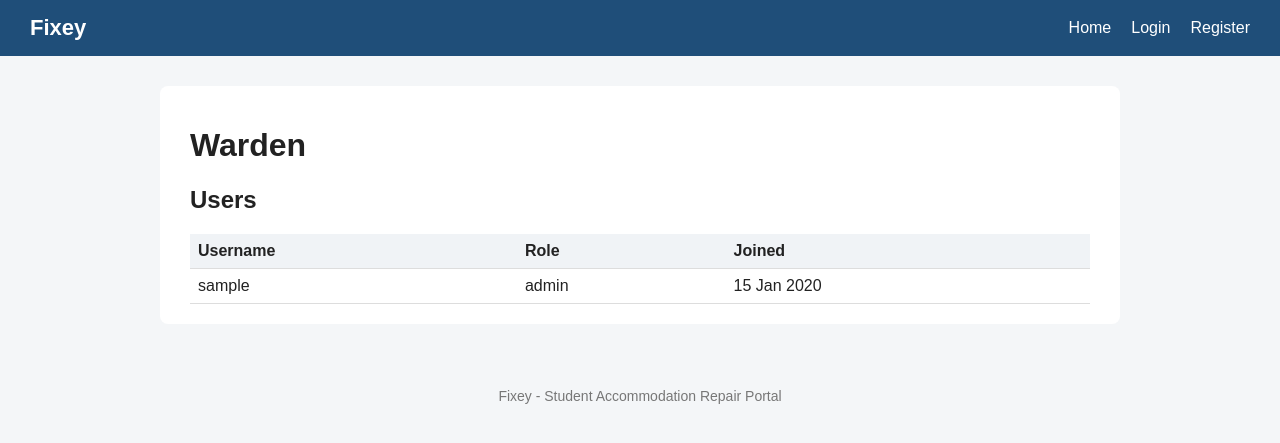
After one commit to vishak-SOC/Fixey-Student-portal, a Flask app: template app/templates/warden.html in a window 1280 px wide. The commit adds this page. Shown: the top 443 px of the page. Run offline with Flask 3, Linux system fonts and the light colour scheme; the template is opened without the code that fills it: values that come from a table or form of the project are taken from there, others are empty; tables that the repository leaves empty hold one stand-in row (values such as "Sample post").

Commit message:
added roles and 403 page

```diff
--- a/app/__init__.py
+++ b/app/__init__.py
@@ -1,4 +1,4 @@
-from flask import Flask
+from flask import Flask, render_template
 from flask_login import LoginManager
 from flask_wtf.csrf import CSRFProtect
 from .config import Config
@@ -34,4 +34,8 @@ def create_app():
     app.register_blueprint(main)
     app.register_blueprint(auth)
 
+    @app.errorhandler(403)
+    def forbidden(e):
+        return render_template("403.html"), 403
+
     return app
--- a/app/static/style.css
+++ b/app/static/style.css
@@ -117,3 +117,19 @@ footer {
 .btn:hover {
     background: #163a5a;
 }
+
+table {
+    width: 100%;
+    border-collapse: collapse;
+    margin-top: 10px;
+}
+
+th, td {
+    text-align: left;
+    padding: 8px;
+    border-bottom: 1px solid #ddd;
+}
+
+th {
+    background: #f0f3f6;
+}
--- a/app/templates/base.html
+++ b/app/templates/base.html
@@ -12,6 +12,9 @@
         <nav>
             <a href="{{ url_for('main.home') }}">Home</a>
             {% if current_user.is_authenticated %}
+            {% if current_user.role == "warden" %}
+            <a href="{{ url_for('main.warden') }}">Warden</a>
+            {% endif %}
             <span>{{ current_user.username }}</span>
             <form action="{{ url_for('auth.logout') }}" method="POST" class="logout">
                 <input type="hidden" name="csrf_token" value="{{ csrf_token() }}">
--- /dev/null
+++ b/app/templates/warden.html
@@ -0,0 +1,23 @@
+{% extends "base.html" %}
+
+{% block title %}Warden{% endblock %}
+
+{% block content %}
+<h1>Warden</h1>
+
+<h2>Users</h2>
+<table>
+    <tr>
+        <th>Username</th>
+        <th>Role</th>
+        <th>Joined</th>
+    </tr>
+    {% for user in users %}
+    <tr>
+        <td>{{ user.username }}</td>
+        <td>{{ user.role }}</td>
+        <td>{{ user.created_at.strftime("%d %b %Y") }}</td>
+    </tr>
+    {% endfor %}
+</table>
+{% endblock %}
```
Also changed, not shown: app/roles.py (added, +14 -0 lines), app/routes.py (+11 -0 lines), app/templates/403.html (added, +9 -0 lines).
